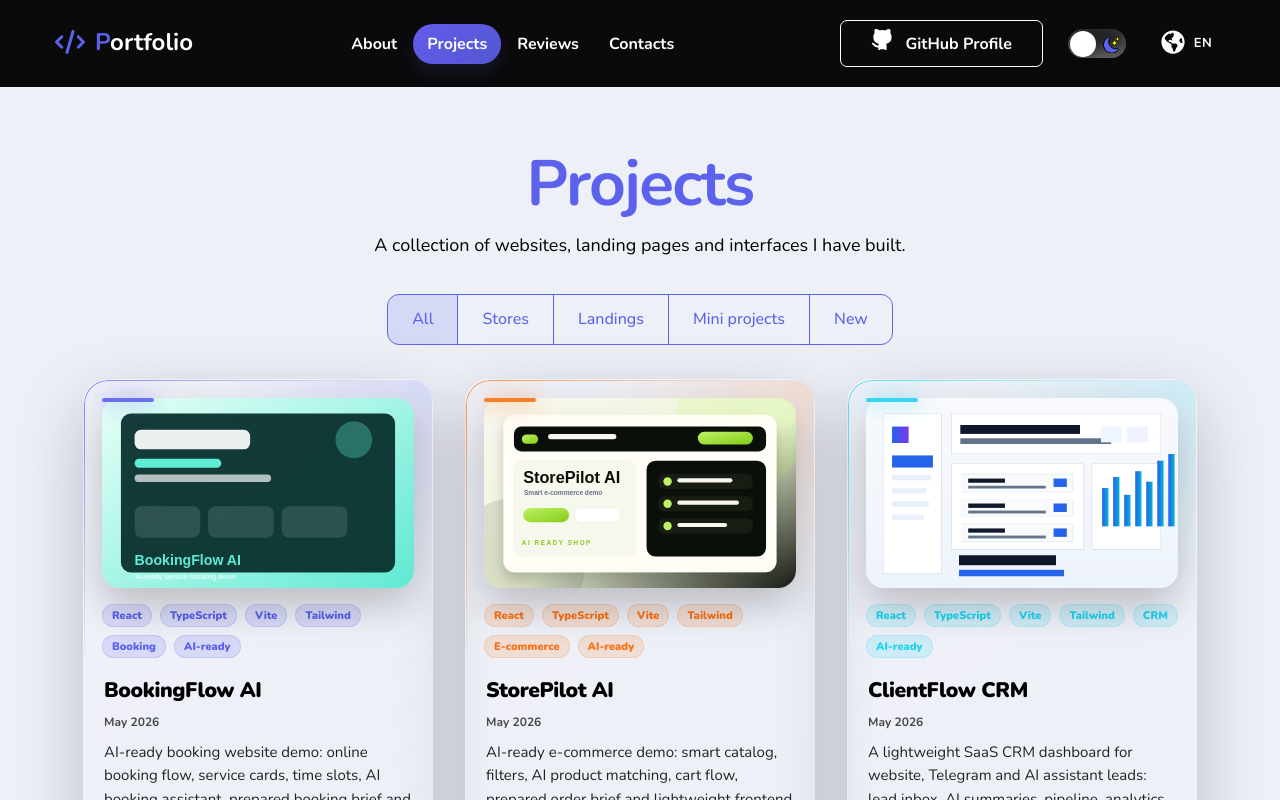
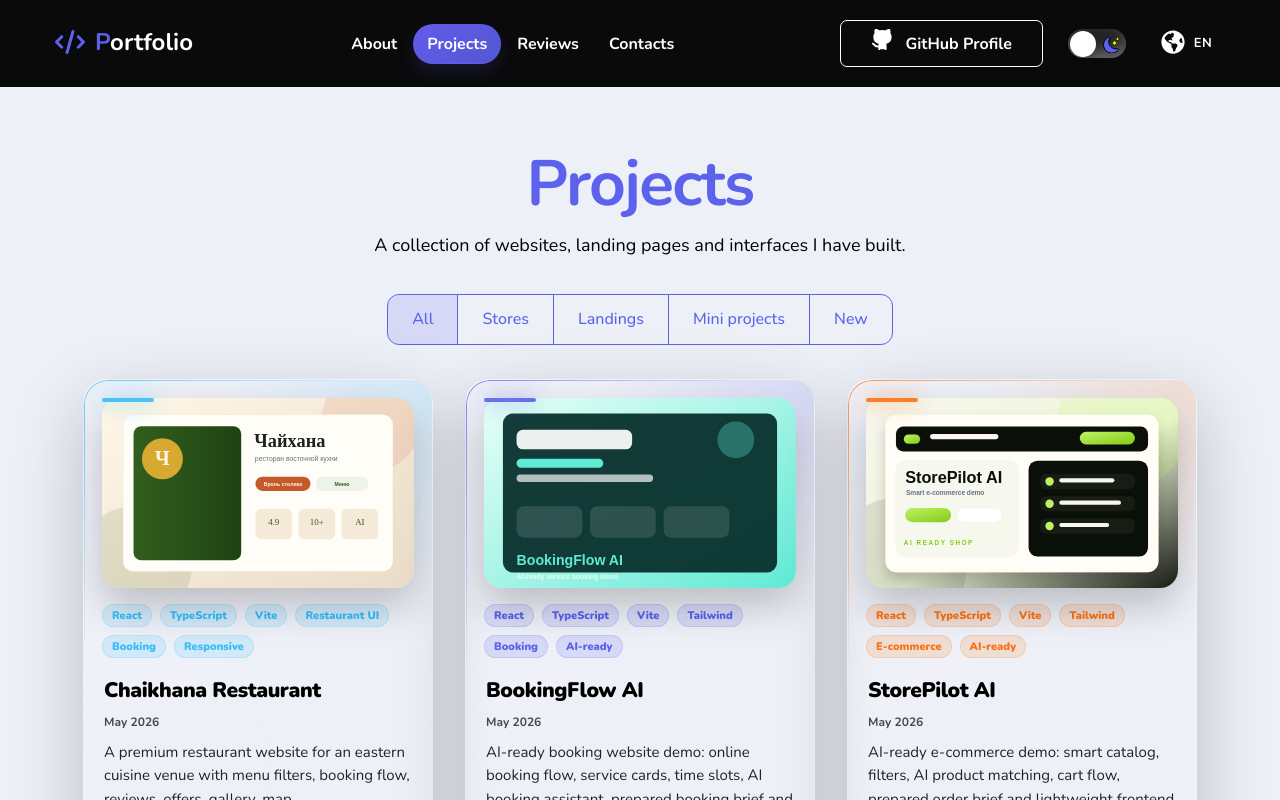
Before and after one commit to kenform/Portfolio, a React (Create React App) app: page /#/projects in a window 1280 px wide. Shown: the top 800 px of the page. Built offline with nearby package versions, Linux system fonts and the light colour scheme.

Commit message:
Show chaikhana restaurant project in portfolio

```diff
--- a/src/data/constants.js
+++ b/src/data/constants.js
@@ -99,6 +99,19 @@ export const skills = [
 ];
 
 export const projects = [
+	{
+		id: 111,
+		title: 'Chaikhana Restaurant',
+		dateEng: 'May 2026',
+		dateRu: 'Май 2026',
+		descriptionEng: 'A premium restaurant website for an eastern cuisine venue with menu filters, booking flow, reviews, offers, gallery, map, Telegram/WhatsApp actions and mobile-first layout.',
+		descriptionRu: 'Премиальный сайт ресторана восточной кухни: меню с фильтрами, бронь столика, отзывы, акции, галерея, карта, Telegram/WhatsApp-заявки и удобная мобильная версия.',
+		image: 'projects/chaikhana-restaurant-preview.svg',
+		tags: ['React', 'TypeScript', 'Vite', 'Restaurant UI', 'Booking', 'Responsive'],
+		category: 'landing',
+		github: 'https://github.com/kenform/chaikhana-demo',
+		webapp: 'https://chaikhana-demo.vercel.app/',
+	},
 	{
 		id: 110,
 		title: "BookingFlow AI",
```
